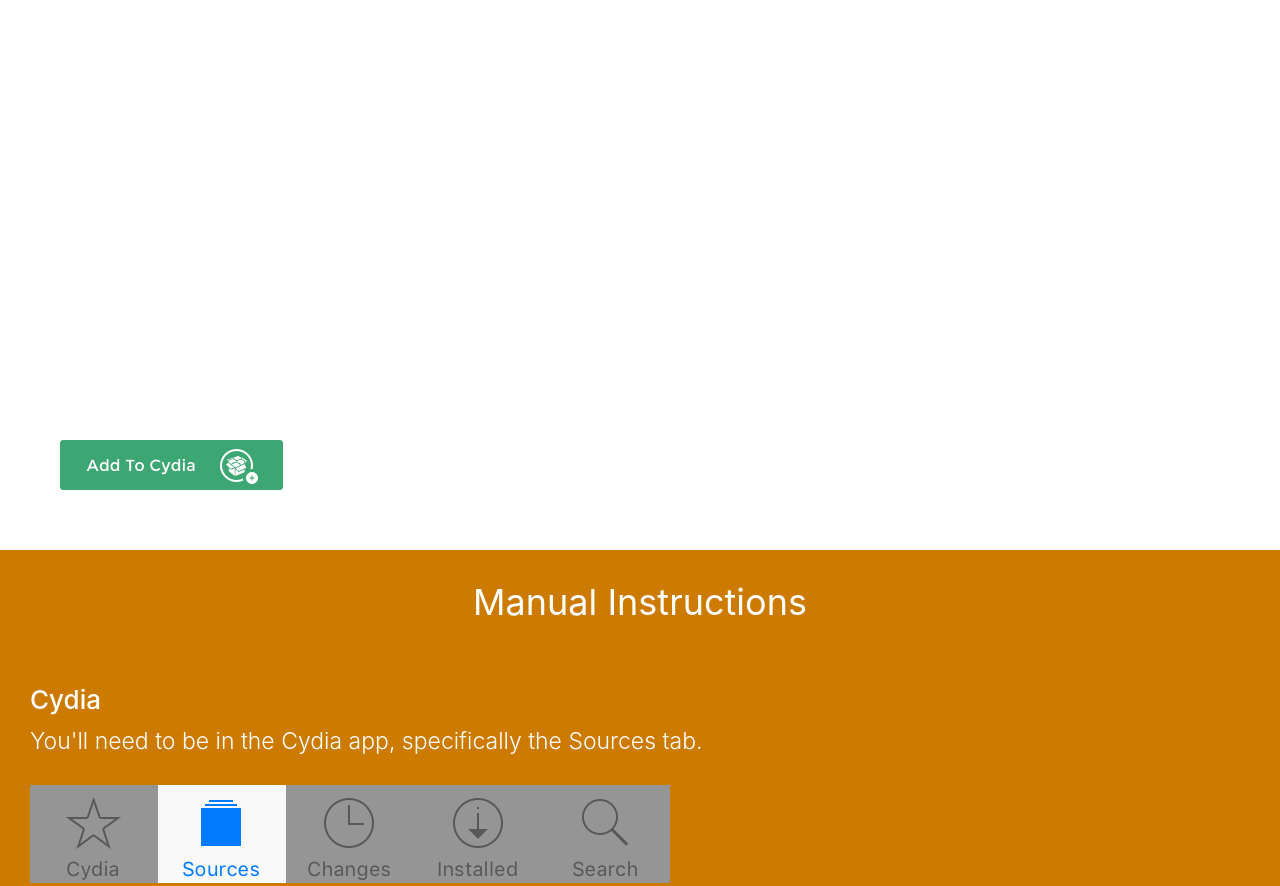
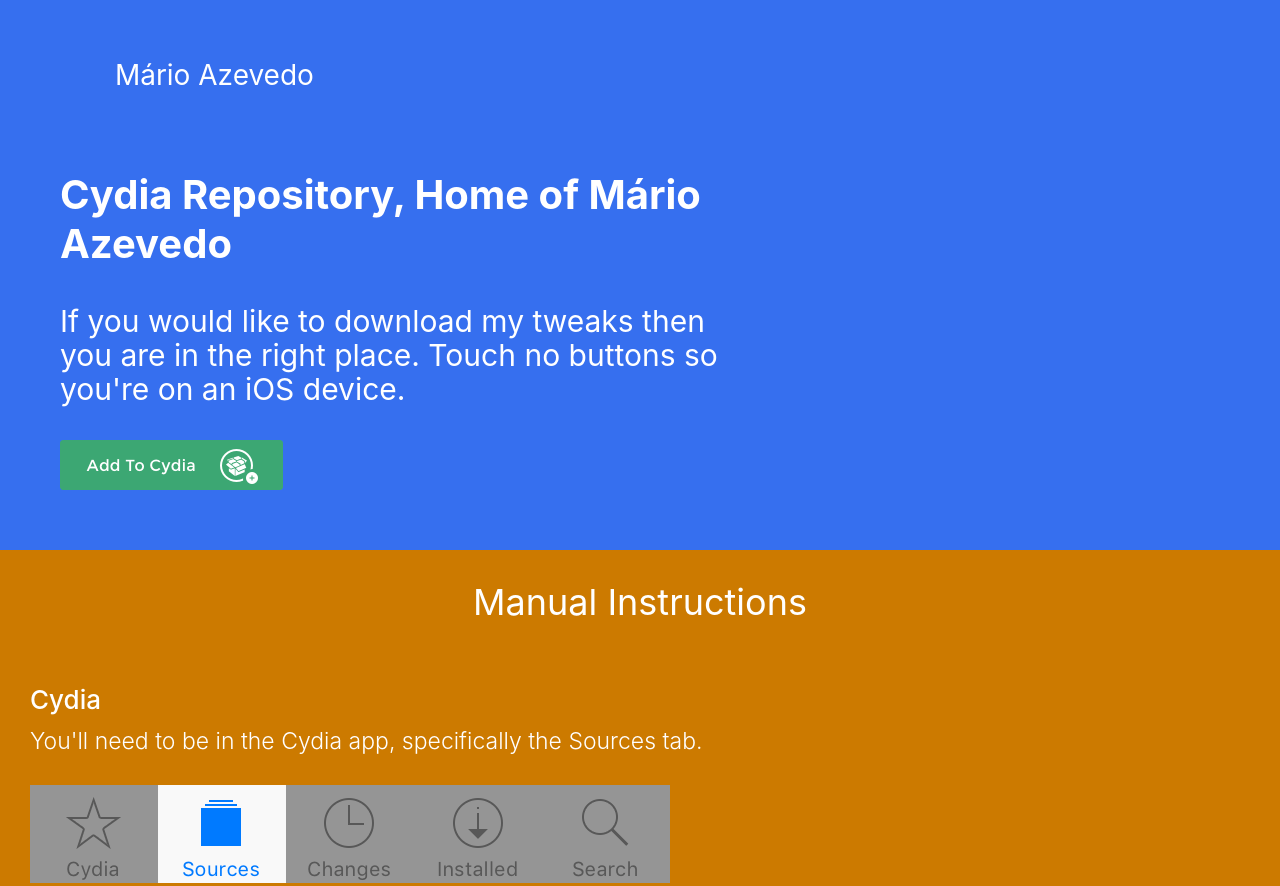
Before and after one commit to MarioAzevedo/marioazevedo.github.io, a plain HTML site: page index.html in a window 1280 px wide. Shown: the top 886 px of the page. Drawn offline with Linux system fonts and the light colour scheme.

Commit message:
index.html

```diff
--- a/index.html
+++ b/index.html
@@ -11,7 +11,7 @@ body {
 
 header {
   display: block;
-  background-color:  #366FEF0;
+  background-color: #366FEF;
   min-height: 400px;
   width: 100%; }
 
```
